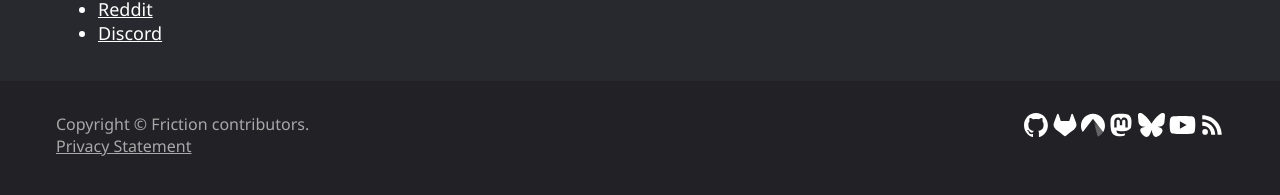
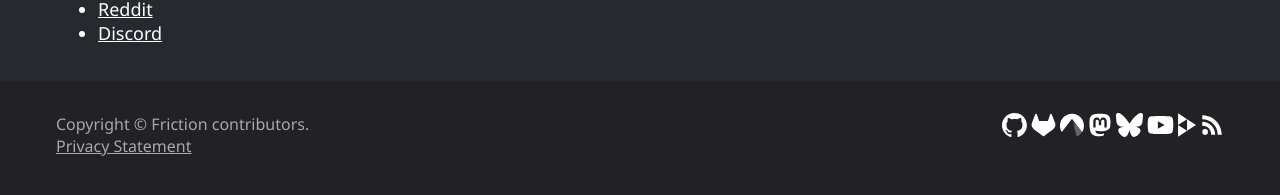
Before and after one commit to friction2d/friction2d.github.io, a Jekyll site: the page built from community.md, in a window 1280 px wide. Shown: the part 486-681 px from the top of the page. Built offline with Jekyll 4.4.1, drawn with Linux system fonts in a browser that asks for light colours.

Commit message:
Add PeerTube channel

```diff
--- a/_includes/footer.html
+++ b/_includes/footer.html
@@ -7,6 +7,7 @@
         <a target="_blank" rel="me" href="https://floss.social/@friction" title="Join us on Mastodon"><img src="{{ site.url }}/assets/mastodon-white.svg" height="24" /></a>
         <a target="_blank" rel="me" href="https://bsky.app/profile/friction.graphics" title="Join us on Bluesky"><img src="{{ site.url }}/assets/bsky.svg" height="24" /></a>
         <a target="_blank" rel="me" href="https://www.youtube.com/@friction-graphics" title="Join us on YouTube"><img src="{{ site.url }}/assets/youtube.svg" height="24" /></a>
+        <a target="_blank" rel="me" href="https://makertube.net/video-channels/frictiongraphics" title="Join us on PeerTube"><img src="{{ site.url }}/assets/peertube-logo-white.svg" height="24" /></a>
         <a href="{{ site.url }}/feed.xml" title="News Feed"><img src="{{ site.url }}/assets/rss.svg" height="24" /></a>
     </p>
 </div>
```
Also changed, not shown: assets/peertube-logo-white.svg (added).
